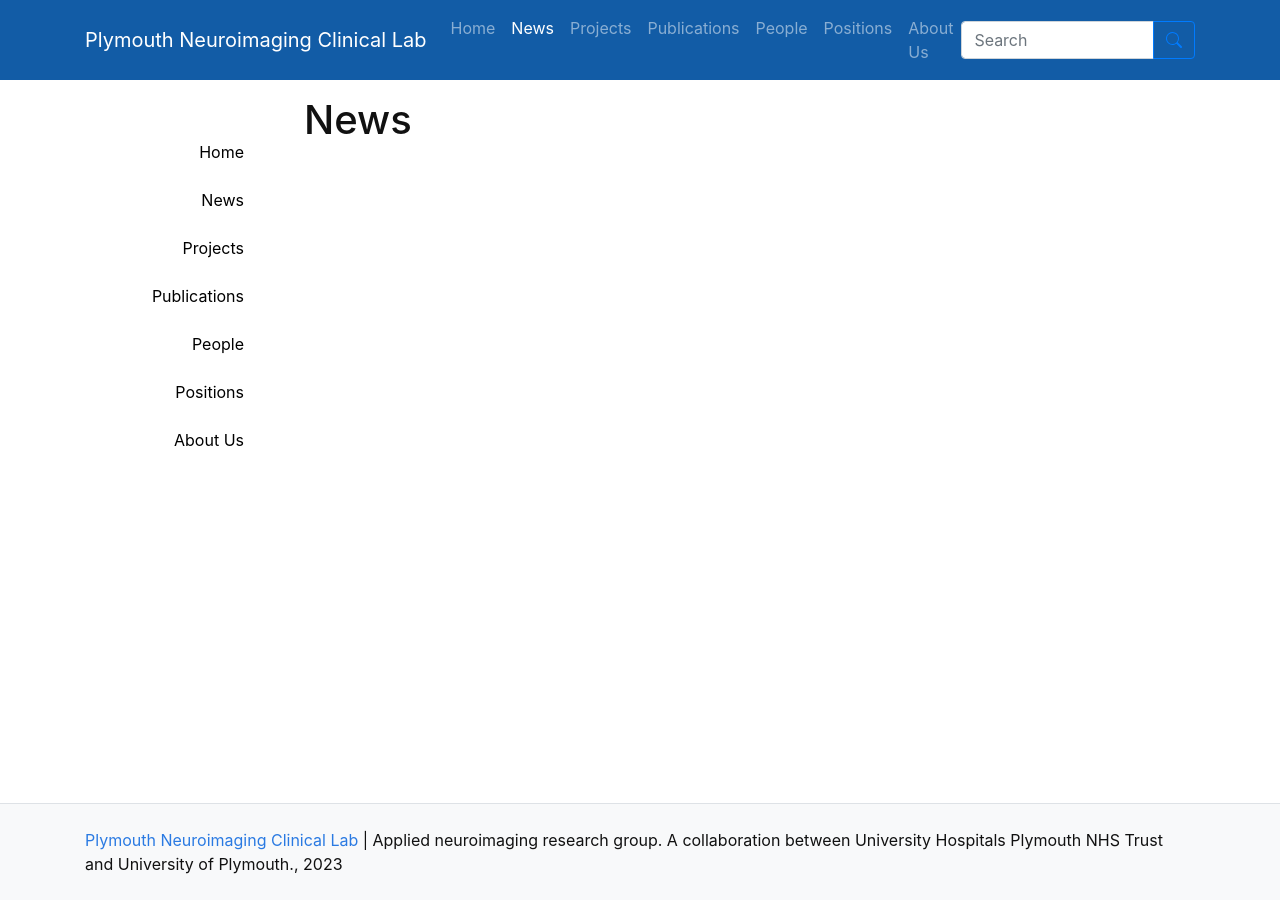
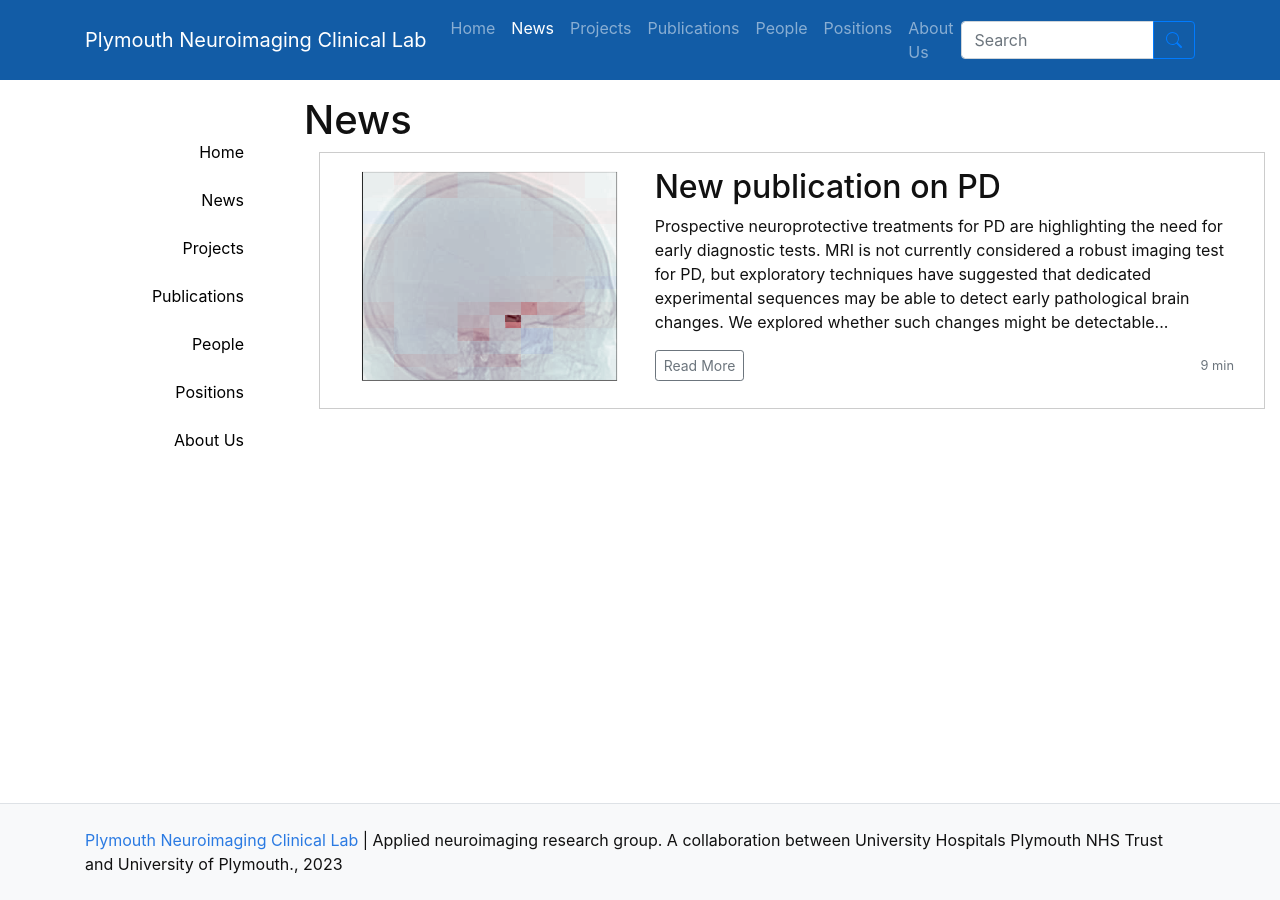
Before and after one commit to sustainsw/sustainsw.github.io, a Jekyll site: the page built from pages/news.md, in a window 1280 px wide. Built offline with Jekyll 4.4.1, drawn with Linux system fonts in a browser that asks for light colours.

Commit message:
change picture resolution and shape

```diff
--- /dev/null
+++ b/_posts/2023-10-10-news1.md
@@ -0,0 +1,12 @@
+---
+layout: page
+title: New publication on PD
+thumbnail: /assets/img/project_aneurysm_cxr.png
+excerpt_separator: <!--more-->
+reading_time: 9 min
+---
+
+
+Prospective neuroprotective treatments for PD are highlighting the need for early diagnostic tests. MRI is not currently considered a robust imaging test for PD, but exploratory techniques have suggested that dedicated experimental sequences may be able to detect early pathological brain changes. We explored whether such changes might be detectable in routine MRI scans by employing deep learning (DL) methods.
+<!--more-->
+This subset of machine learning has recently shown great promise in diagnostic medical imaging, with its potential to detect patterns invisible to the human eye. Emerging explainability methods are allowing DL predictions to be better interpreted.
--- a/_sass/_custom.scss
+++ b/_sass/_custom.scss
@@ -25,3 +25,14 @@
 .container-layout {
     width: 80%;
 }
+
+/*for the news section*/
+.blog-row {
+    border: 1px solid #ccc;
+    /* Add an outline or border */
+    padding: 15px;
+    margin-bottom: 20px;
+    /* Add space between rows */
+    display: flex;
+    /* Add space between rows */
+}
--- a/pages/news.md
+++ b/pages/news.md
@@ -5,27 +5,28 @@
 nav_order: 1
 ---
 
-
 <div class="container">
-    <div class="row">
-        {% for post in site.posts %}
-        <div class="col-md-12">
-            <div class="card mb-12 box-shadow">
-                <img class="card-img-top"
-                    data-src="holder.js/100px225?theme=thumb&amp;bg=55595c&amp;fg=eceeef&amp;text=Thumbnail"
-                    alt="Thumbnail [100%x225]" style="height: 225px; width: 100%; display: block;"
-                    src="{{ post.thumbnail }}" data-holder-rendered="true">
-                <div class="card-body">
-                    <p class="card-text">{{ post.excerpt | strip_html | truncatewords: 50 }}</p>
-                    <div class="d-flex justify-content-between align-items-center">
-                        <div class="btn-group">
-                            <button type="button" class="btn btn-sm btn-outline-secondary">Read More</button>
-                        </div>
-                        <small class="text-muted">9 mins</small>
-                    </div>
-                </div>
+    {% for post in site.posts %}
+    <div class="blog-row">
+        <div class="col-md-4">
+            <div class="blog-block">
+                <img src="{{ post.thumbnail }}" style="height: 225px; width: 100%; display: block;" class="img-fluid">
             </div>
         </div>
-        {% endfor %}
+        <div class="col-md-8">
+            <div class="blog-block">
+                <h2>{{ post.title }}</h2>
+                <p>
+                    {{ post.excerpt | strip_html | truncatewords: 50 }}
+                </p>
+            </div>
+            <div class="d-flex justify-content-between align-items-center">
+                <div class="btn-group">
+                    <a class="btn btn-sm btn-outline-secondary" href="{{post.url}}" role="button">Read More</a>
+                </div>
+                <small class="text-muted">{{post.reading_time}}</small>
+            </div>
+        </div>
     </div>
+    {% endfor %}
 </div>
```
Also changed, not shown: assets/img/Hongrui_Wang.jpg, assets/img/project_aneurysm_cxr.png, assets/img/project_pd.png, 1 other file.
